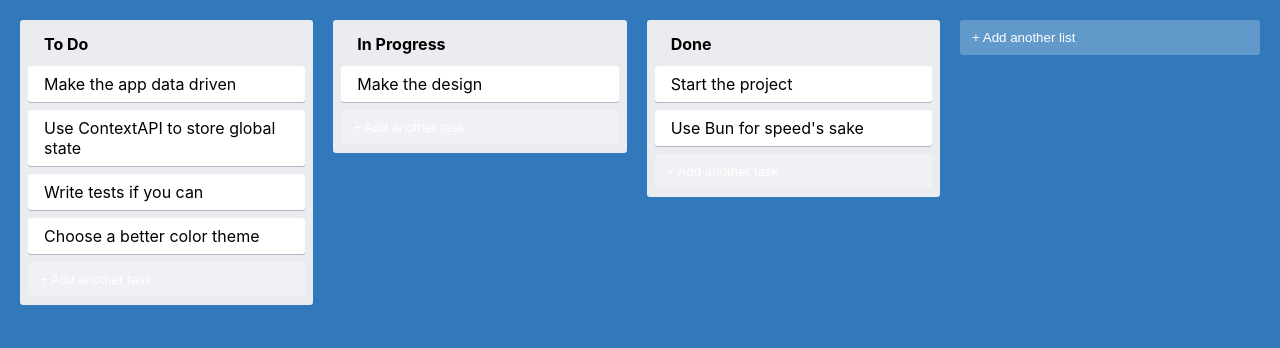
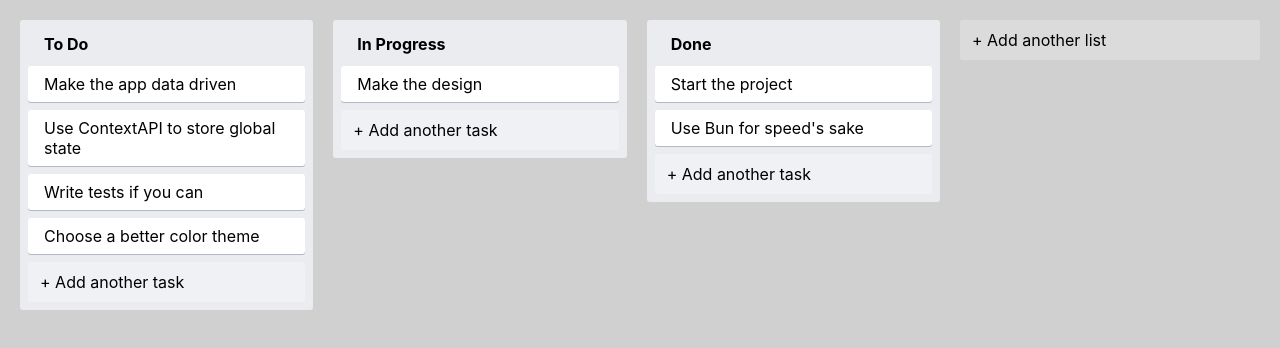
Before and after one commit to utshodebravestone/manask, a React (Vite) app: page / in a window 1280 px wide. Shown: the top 348 px of the page. Built offline with nearby package versions, Linux system fonts and the light colour scheme.

Commit message:
improved styles and fixed bug which was vercel build fail

```diff
--- a/src/components/AddNewItem.tsx
+++ b/src/components/AddNewItem.tsx
@@ -5,10 +5,9 @@ import NewItemForm from "./NewItemForm";
 type Props = {
   onAdd(text: string): void;
   toggleButtonText: string;
-  dark?: boolean;
 };
 
-const AddNewItem = ({ onAdd, toggleButtonText, dark }: Props) => {
+const AddNewItem = ({ onAdd, toggleButtonText }: Props) => {
   const [showForm, toggleForm] = useToggle(false);
 
   if (showForm)
@@ -22,7 +21,7 @@ const AddNewItem = ({ onAdd, toggleButtonText, dark }: Props) => {
     );
 
   return (
-    <AddItemButton dark={dark} onClick={() => toggleForm()}>
+    <AddItemButton onClick={() => toggleForm()}>
       {toggleButtonText}
     </AddItemButton>
   );
--- a/src/components/App.tsx
+++ b/src/components/App.tsx
@@ -16,7 +16,6 @@ const App: FC = () => {
         <AddNewItem
           onAdd={(text) => console.log(text)}
           toggleButtonText="+ Add another task"
-          $dark
         />
       </Column>
       <Column title="In Progress">
@@ -24,7 +23,6 @@ const App: FC = () => {
         <AddNewItem
           onAdd={(text) => console.log(text)}
           toggleButtonText="+ Add another task"
-          $dark
         />
       </Column>
       <Column title="Done">
@@ -33,7 +31,6 @@ const App: FC = () => {
         <AddNewItem
           onAdd={(text) => console.log(text)}
           toggleButtonText="+ Add another task"
-          $dark
         />
       </Column>
       <AddNewItem
--- a/src/index.css
+++ b/src/index.css
@@ -1,8 +1,11 @@
-body {
-  margin: 0;
+* {
   font-family: -apple-system, BlinkMacSystemFont, "Segoe UI", "Roboto", "Oxygen",
     "Ubuntu", "Cantarell", "Fira Sans", "Droid Sans", "Helvetica Neue",
     sans-serif;
+}
+
+body {
+  margin: 0;
   -webkit-font-smoothing: antialiased;
   -moz-osx-font-smoothing: grayscale;
 }
--- a/src/styles.ts
+++ b/src/styles.ts
@@ -2,7 +2,7 @@ import styled from "styled-components";
 
 export const AppContainer = styled.div`
   align-items: flex-start;
-  background-color: #3179ba;
+  background-color: #d0d0d0;
   display: flex;
   flex-direction: row;
   height: 100%;
@@ -35,15 +35,12 @@ export const CardContainer = styled.div`
   box-shadow: #091e4240 0px 1px 0px 0px;
 `;
 
-interface AddItemButtonProps {
-  dark?: boolean;
-}
-
-export const AddItemButton = styled.button<AddItemButtonProps>`
+export const AddItemButton = styled.button`
   background-color: #ffffff3d;
   border-radius: 3px;
   border: none;
-  color: ${(props) => (props.dark ? "#000" : "#fff")};
+  color: #000;
+  font-size: 1rem;
   cursor: pointer;
   max-width: 300px;
   padding: 10px 12px;
```
